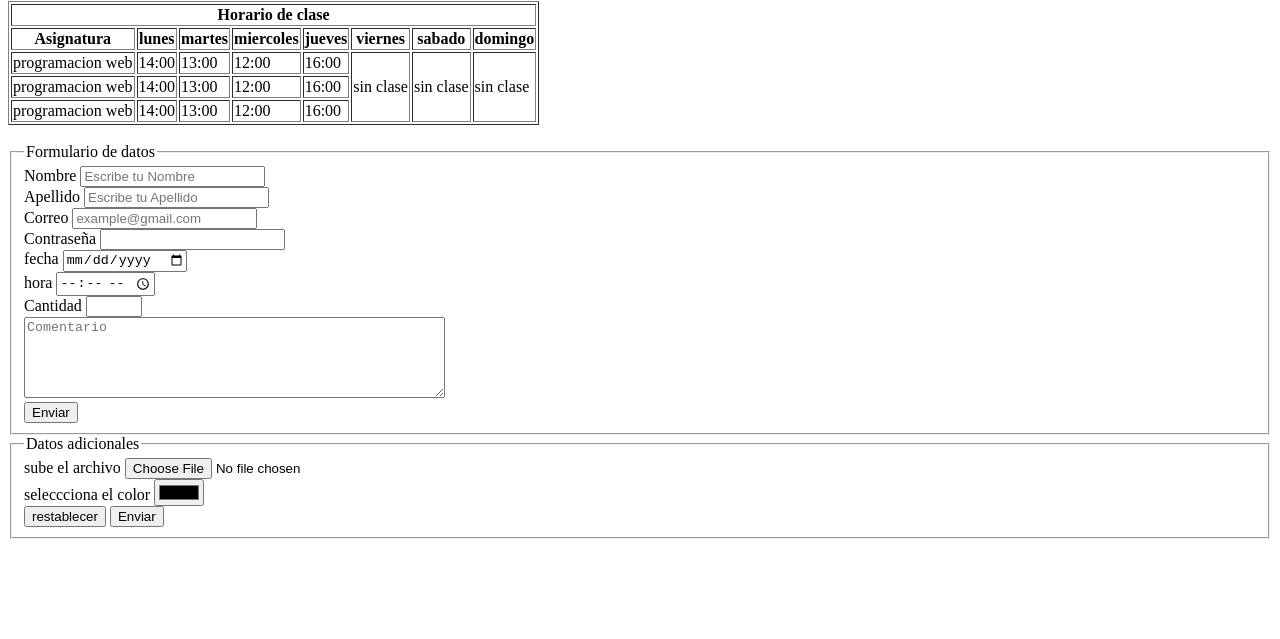
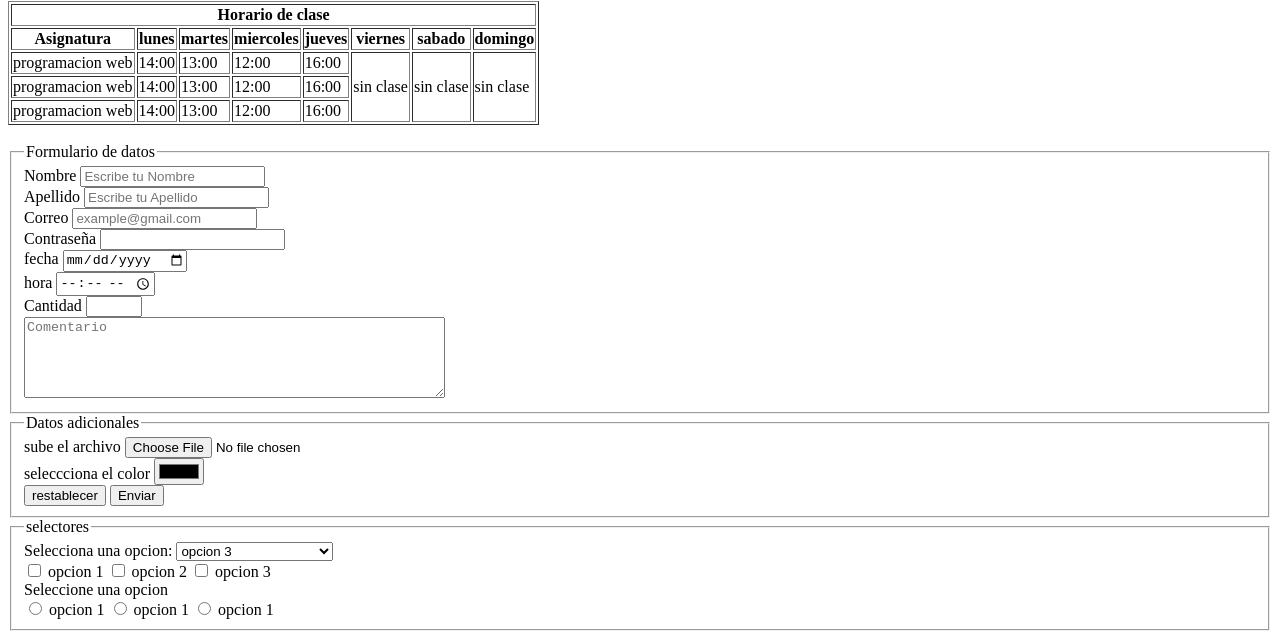
Before and after one commit to Tapia-GJ/programacion-web-24CV, a plain HTML site: page index.html in a window 1280 px wide. Shown: the part 1417-2056 px from the top of the page. Before the commit the page ends 1964 px from the top, so only its background shows below. Drawn offline with Linux system fonts and the light colour scheme.

Commit message:
nuevo22/09/2023

```diff
--- a/index.html
+++ b/index.html
@@ -125,7 +125,7 @@
         <br>
         <textarea id="comentario" cols="50" rows="5" placeholder="Comentario"></textarea>
         <br>
-        <input type="submit" value="Enviar">
+
         </fieldset>
 
         <fieldset>
@@ -139,6 +139,34 @@
             <input type="reset" value="restablecer">
             <input type="submit" value="Enviar">
         </fieldset>
+
+        <fieldset>
+            <legend>selectores</legend>
+
+            <label for="selector">Selecciona una opcion:</label>
+            <select name="selector" id="selector">
+                <option value="valor1" >Selecciona una opcion</option>
+                <option value="valor2">opcion 1</option>
+                <option value="valor3">opcion 2</option>
+                <option value="valor4" selected>opcion 3</option>
+            </select>
+            <br>
+            <input type="checkbox" id="opcion1" value="opcion1">
+            <label for="opcion1">opcion 1</label>
+            <input type="checkbox" id="opcion2" value="opcion2">
+            <label for="opcion2">opcion 2</label>
+            <input type="checkbox" id="opcion3" value="opcion3">
+            <label for="opcion3">opcion 3</label>
+            <br>
+            <label for="">Seleccione una opcion</label>
+            <br>
+            <input name="opcion" type="radio" id="opcion11" value="1">
+            <label for="opcion11">opcion 1</label>
+            <input name="opcion" type="radio" id="opcion22" value="2">
+            <label for="opcion22">opcion 1</label>
+            <input name="opcion" type="radio" id="opcion33" value="3">
+            <label for="opcion33">opcion 1</label>
+        </fieldset>
     </form>
     </body>
 
```
